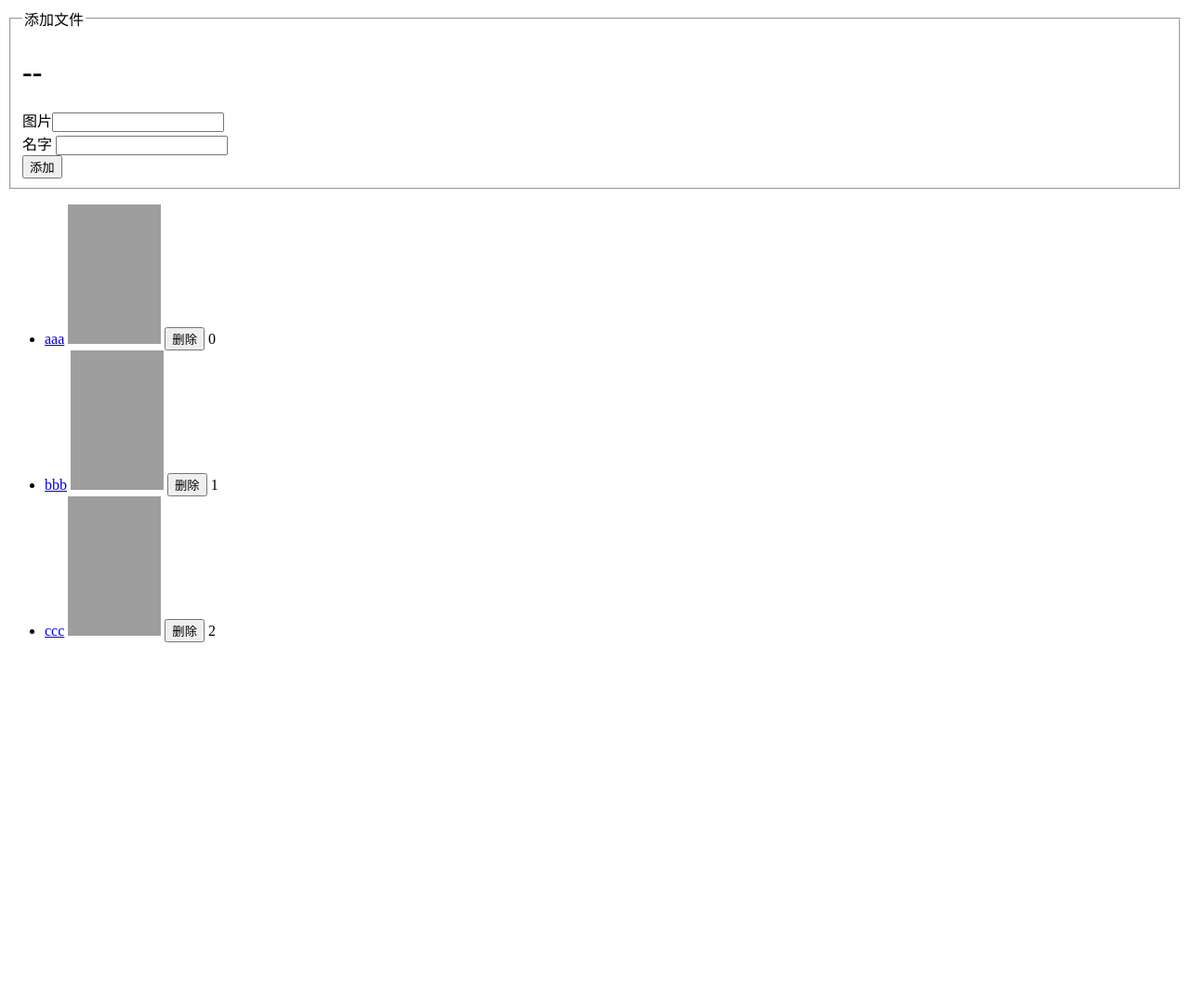
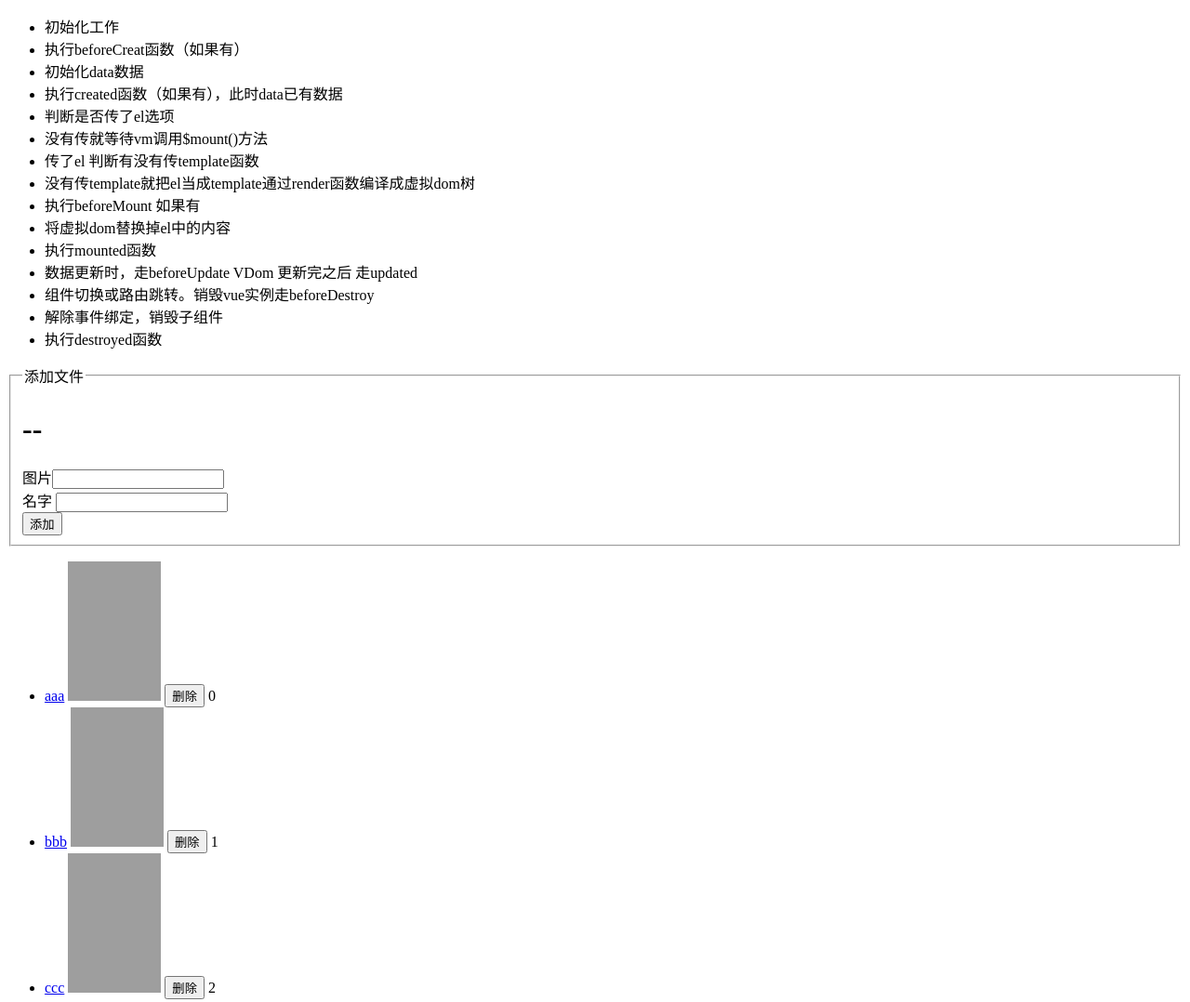
Before and after one commit to xlk1995/vue-base, a plain HTML site: page L1/vue1.html in a window 1280 px wide. Shown: the whole page at 93% size. Before the commit the page ends 800 px from the top, so only its background shows below. Drawn offline with nearby package versions, Linux system fonts and the light colour scheme; grey boxes are pictures that could not be loaded.

Commit message:
生命周期详解

```diff
--- a/L1/vue1.html
+++ b/L1/vue1.html
@@ -9,6 +9,53 @@
 </head>
 
 <body>
+  <ul>
+    <li>
+      初始化工作
+    </li>
+    <li>
+      执行beforeCreat函数（如果有）
+    </li>
+    <li>
+      初始化data数据
+    </li>
+    <li>
+      执行created函数（如果有），此时data已有数据
+    </li>
+    <li>
+      判断是否传了el选项
+    </li>
+    <li>
+      没有传就等待vm调用$mount()方法
+    </li>
+    <li>
+      传了el 判断有没有传template函数
+    </li>
+    <li>
+      没有传template就把el当成template通过render函数编译成虚拟dom树
+    </li>
+    <li>
+      执行beforeMount 如果有
+    </li>
+    <li>
+      将虚拟dom替换掉el中的内容
+    </li>
+    <li>
+      执行mounted函数
+    </li>
+    <li>
+      数据更新时，走beforeUpdate VDom 更新完之后 走updated
+    </li>
+    <li>
+      组件切换或路由跳转。销毁vue实例走beforeDestroy
+    </li>
+    <li>
+      解除事件绑定，销毁子组件
+    </li>
+    <li>
+      执行destroyed函数
+    </li>
+  </ul>
   <div id="app">
     <div>
       <fieldset>
```
